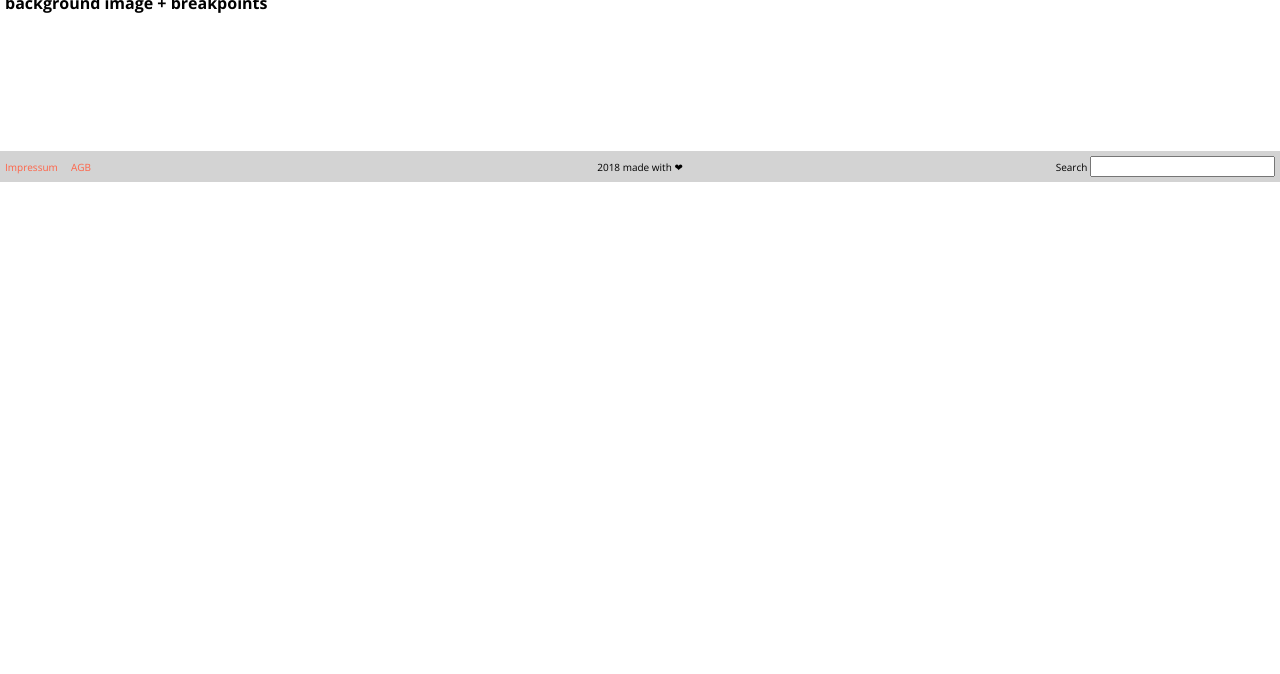
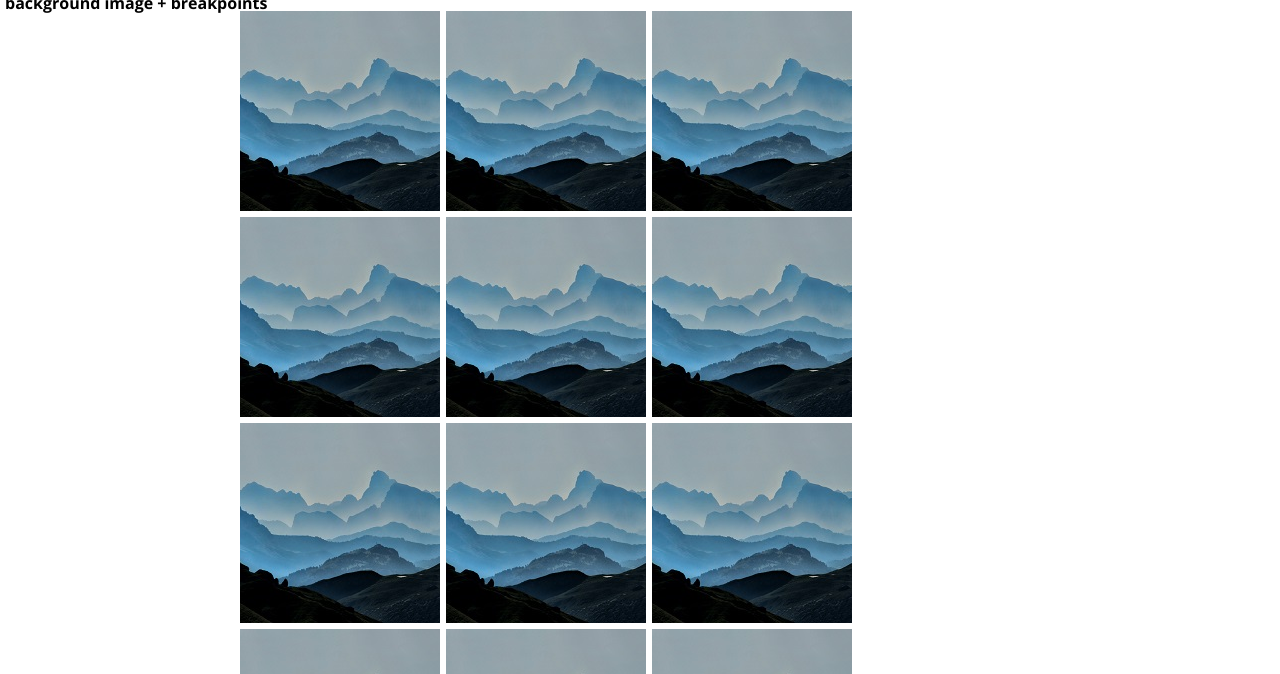
Before and after one commit to bgeye/frontend_train, a website: page responsive/app/index.html in a window 1280 px wide. Shown: the part 618-1292 px from the top of the page. Before the commit the page ends 800 px from the top, so only its background shows below. Drawn offline with nearby package versions, Linux system fonts and the light colour scheme; files that its build step writes are made by us from their sources; files whose address does not match are found by name.

Commit message:
start gallery with bg-image in css

```diff
--- a/responsive/app/index.html
+++ b/responsive/app/index.html
@@ -76,6 +76,7 @@
                 </div>
                 <h3>background image + breakpoints</h3>
                 <div class="gallery">
+                    <div class="gallery__container">
                         <div class="gallery__item"></div>
                         <div class="gallery__item"></div>
                         <div class="gallery__item"></div>
@@ -90,7 +91,7 @@
                         <div class="gallery__item"></div>
                         <div class="gallery__item"></div>
                         <div class="gallery__item"></div>
-                    <div class="gallery__item"></div>
+                    </div>
                 </div>
             </div>
         </main>
--- a/responsive/app/scss/styles.scss
+++ b/responsive/app/scss/styles.scss
@@ -193,7 +193,7 @@ li{
     }
 }
 
-.gallerysimple{
+.gallerysimple{ //have a look at http://www.giansutter.ch/gallery/picturegallery.html but with list items done
     position:relative;
     max-width: 992px;
     margin:0 auto;
@@ -217,13 +217,25 @@ li{
 
 .gallery{
 
-
+    max-width: 800px;
+    margin:0 auto;
+    &__container{
+        margin-left: -3px;
+        margin-right:-3px;
+        overflow:hidden;
+    }
 
     &__item{
-        background-image: url("img/hills.jpg");
+        background-image: url("../img/hills.jpg");
         background-position: center center;
         background-size: cover;
         background-repeat: no-repeat;
+        //padding-bottom:100%;
+        float: left;
+        height: 200px;
+        width: 200px;
+        padding:0 3px;
+        margin:0 3px 6px 3px;
     }
 }
 
```
Also changed, not shown: responsive/app/css/styles.css. Lines whose indentation alone changed are shown as unchanged.
